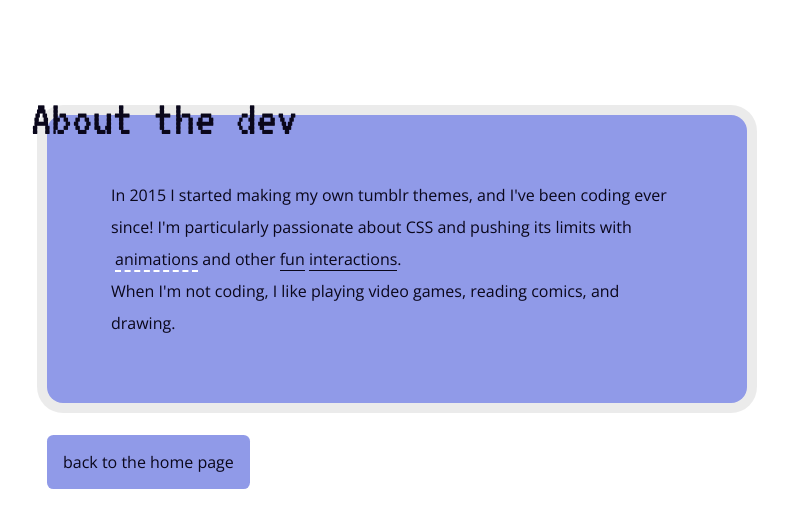
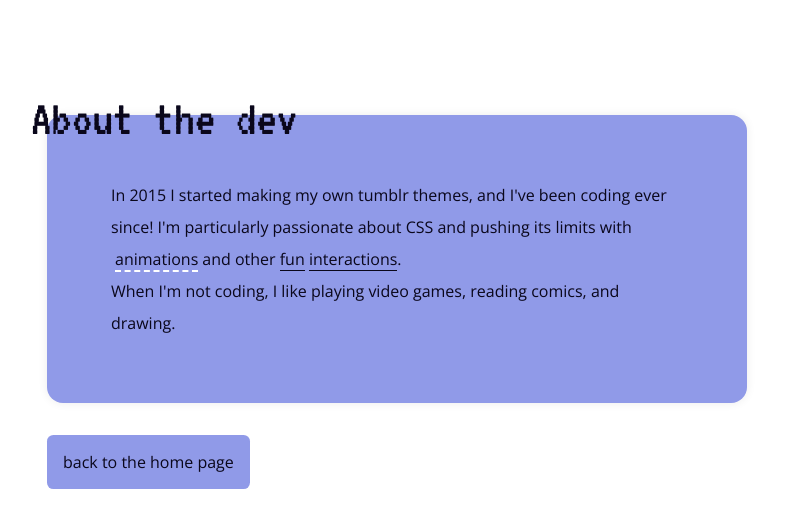
Before and after one commit to cornetespoir/personal-site, a Next.js app: page /about in a window 1280 px wide. Shown: the top 528 px of the page, without its empty margins (227-1015 px from the left). Built offline with nearby package versions, Linux system fonts and the light colour scheme.

Commit message:
about page tweaks

```diff
--- a/src/app/about/about.module.css
+++ b/src/app/about/about.module.css
@@ -1,6 +1,7 @@
 .about {
    article {
-    width: 700px;
+    width: 98%;
+    max-width: 700px;
     margin: auto;
    }
    h1 {
@@ -8,7 +9,7 @@
    }
   article p {
     margin-bottom: var(--spacing);
-    box-shadow: 0 0 0px 10px rgba(0,0,0, .08);
+    box-shadow: 0 0 10px rgba(0,0,0, .08);
     line-height: 200%;
     padding: calc(var(--spacing) * 4);
     background: var(--containers);
```
